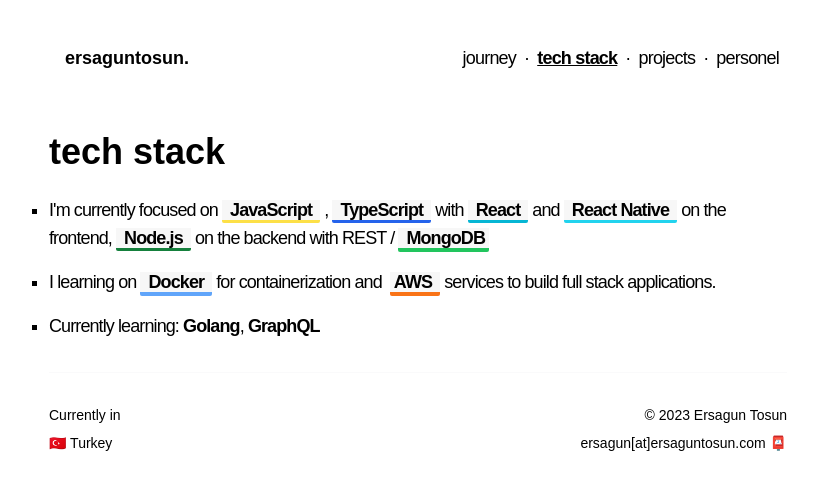
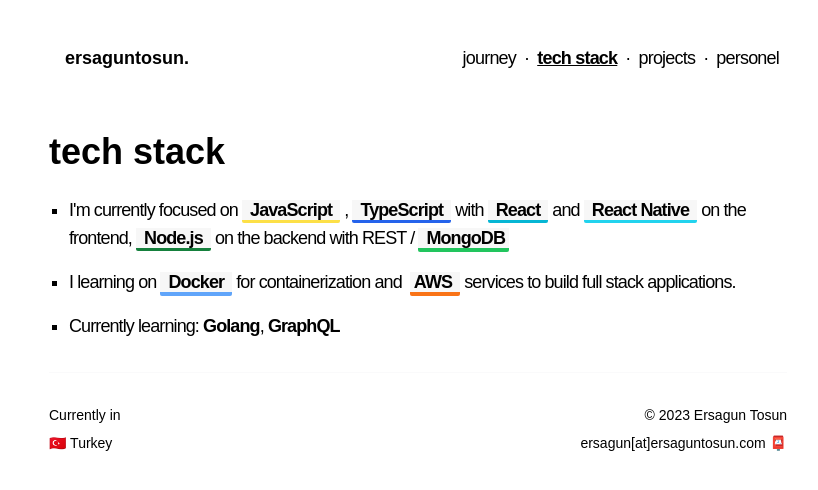
Before and after one commit to ErsaGunTosun/ersaguntosun.com, a React (Create React App) app: page /tech-stack in a window 1280 px wide. Shown: the top 490 px of the page, without its empty margins (222-1040 px from the left). Built offline with nearby package versions, Linux system fonts and the light colour scheme; a web font is replaced by a local one.

Commit message:
Tech stack list bug fixed

```diff
--- a/src/components/Header.js
+++ b/src/components/Header.js
@@ -27,7 +27,7 @@
             {
                 isMenuOpen ? (
                     <div className='absolute flex-grow-1 w-full h-full text-end bg-white'>
-                        <div className='block mdx:hidden basis-3/4 w-auto text-end px-4 '>
+                        <div className='block mdx:hidden basis-3/4 w-auto text-end px-4'>
                             <i className={`${!isMenuOpen ? 'fa-sharp fa-solid fa-bars' : 'fa-solid fa-xmark'}  text-2xl me-4 hover:text-gray-600`} onClick={changeMenu}></i>
                             <div className='flex-row text-start'>
                                 <p><a href='/journey' className={`basis-1 mr-2 text-lg ${ispage === 'journey' ? 'underline decoration-black font-semibold' : ''}`}>journey</a></p>
--- a/src/pages/TechStack.js
+++ b/src/pages/TechStack.js
@@ -18,7 +18,7 @@
                 <div className='mt-10'>
                     <h1 className='text-4xl font-bold mb-6'>tech stack</h1>
 
-                    <ul className='list-square text-lg tracking-tighter'>
+                    <ul className='list-square text-lg tracking-tighter mx-5'>
                         <li className='m-0 p-0'>
                             I'm currently focused on
                             <span className='border-b-3 border-yellow-300 rounded-b-sm bg-tech-item px-1 mx-1 font-bold'> JavaScript </span>,
--- a/src/style.css
+++ b/src/style.css
@@ -681,6 +681,21 @@
   margin-bottom: 2rem;
 }
 
+.mx-4 {
+  margin-left: 1rem;
+  margin-right: 1rem;
+}
+
+.mx-3 {
+  margin-left: 0.75rem;
+  margin-right: 0.75rem;
+}
+
+.mx-5 {
+  margin-left: 1.25rem;
+  margin-right: 1.25rem;
+}
+
 .mb-10 {
   margin-bottom: 2.5rem;
 }
@@ -1151,7 +1166,24 @@
   }
 }
 
+@media (min-width: 768px) {
+  .md\:mx-4 {
+    margin-left: 1rem;
+    margin-right: 1rem;
+  }
+
+  .md\:mx-0 {
+    margin-left: 0px;
+    margin-right: 0px;
+  }
+}
+
 @media (min-width: 900px) {
+  .mdx\:mx-4 {
+    margin-left: 1rem;
+    margin-right: 1rem;
+  }
+
   .mdx\:block {
     display: block;
   }
```
